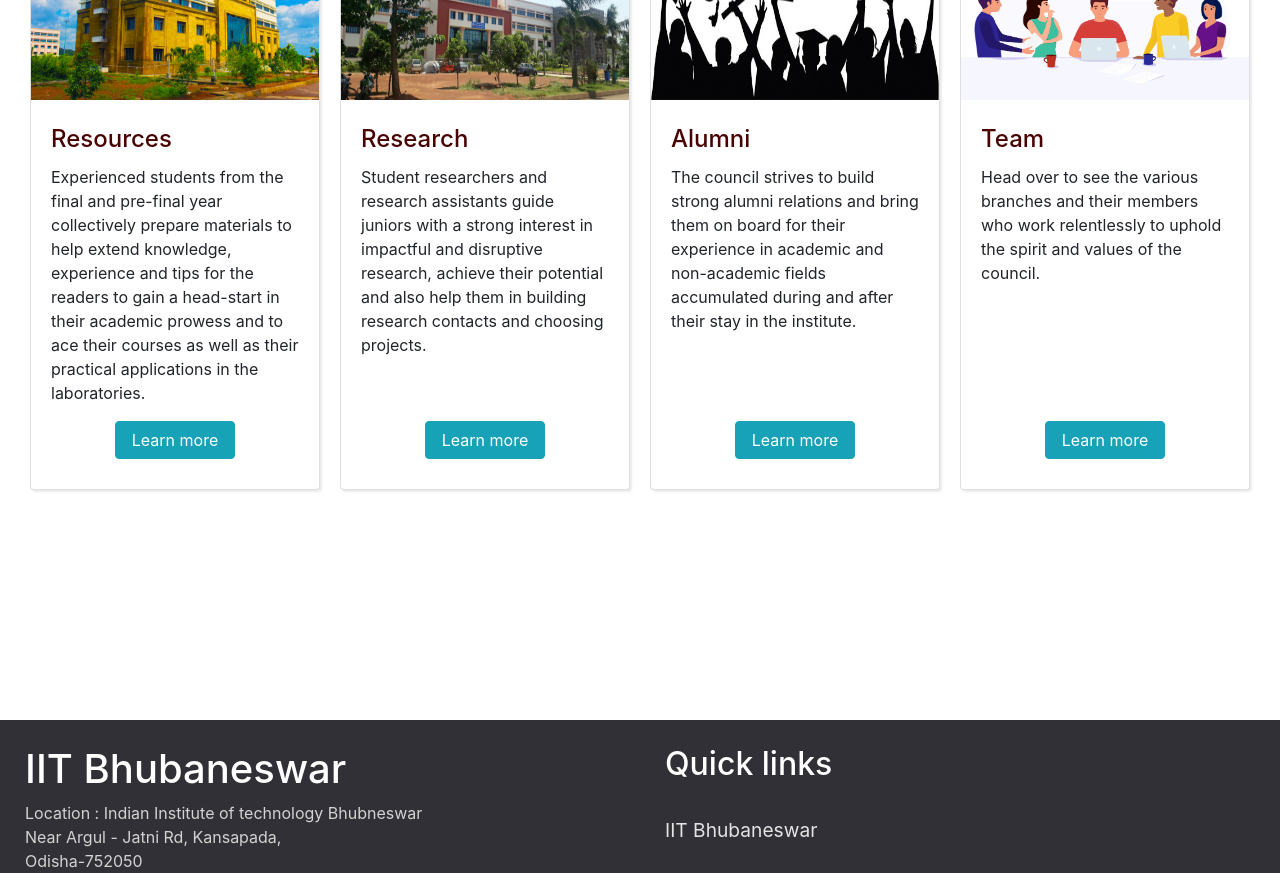
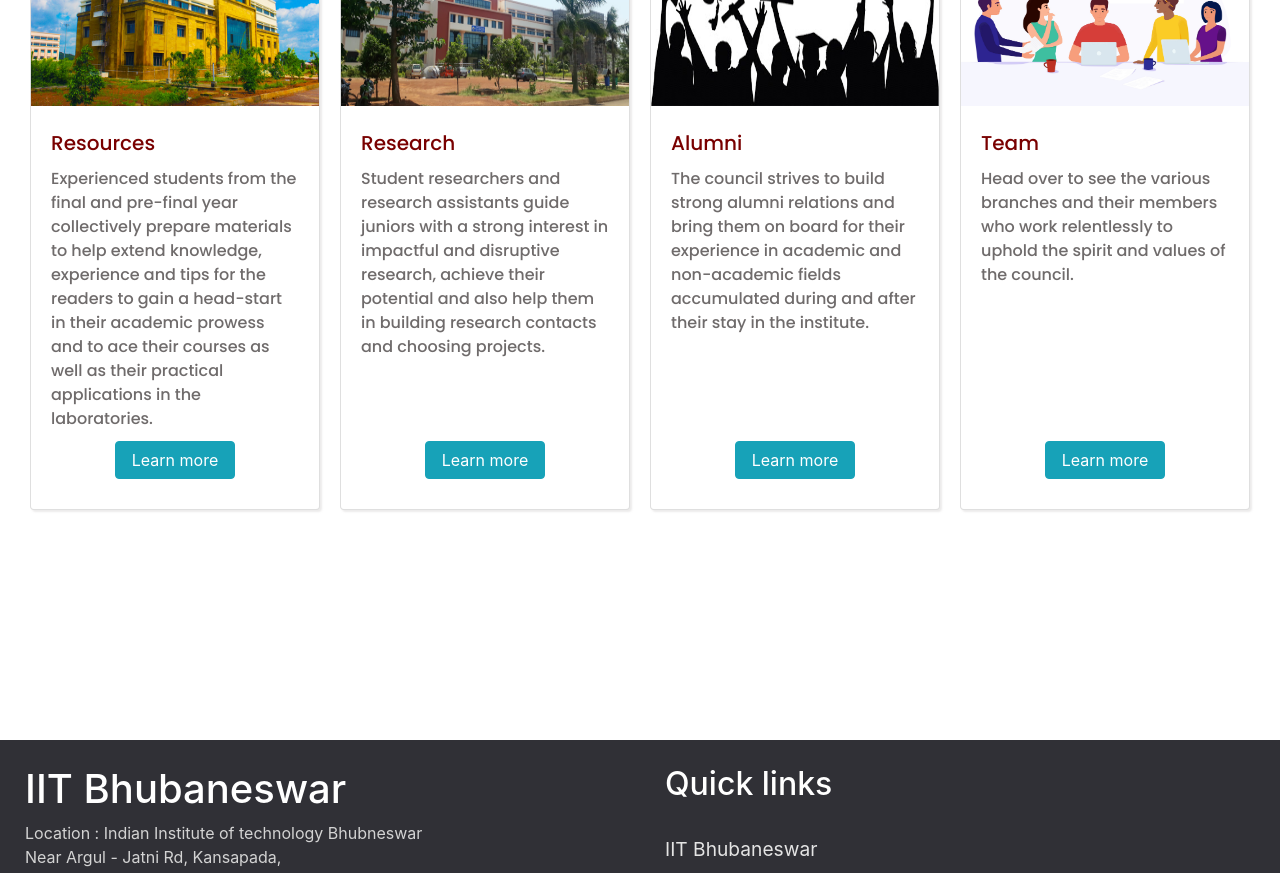
Before and after one commit to webd-iitbbs/Academic-Council, a React app: page / in a window 1280 px wide. Shown: the part 680-1553 px from the top of the page. Built offline with nearby package versions, Linux system fonts and the light colour scheme; a web font is replaced by a local one.

Commit message:
added font-family

```diff
--- a/src/containers/Home/Home.css
+++ b/src/containers/Home/Home.css
@@ -1,10 +1,10 @@
 .Jumbotron {
   background-image: linear-gradient(
       to bottom,
-      rgba(77, 68, 68, 0.171) 100%,
-      rgba(78, 66, 66, 0) 0%
+      rgba(75, 67, 67, 0.144) 100%,
+      rgba(107, 90, 90, 0) 0%
     ),
-    url('../../assets/Images/mainBuildin.jpg');
+    url('../../assets/Images/mainBuilding.jpg');
   background-repeat: no-repeat;
   background-position: center;
   background-size: cover;
@@ -85,6 +85,17 @@
 .cardBody {
   margin-bottom: 20px;
 }
+.cardText {
+  font-family: 'Poppins', sans-serif;
+  font-weight: 500;
+  color: rgba(53, 48, 48, 0.712);
+}
+.cardTitle {
+  font-family: 'Poppins', sans-serif;
+  font-size: 30px;
+  font-weight: 600;
+  color: rgb(121, 0, 0);
+}
 @media (max-width: 800px) {
   .cards {
     position: relative;
--- a/src/containers/Home/Home.js
+++ b/src/containers/Home/Home.js
@@ -49,11 +49,11 @@ class Home extends Component {
               />
               <Card.Body className="cardBody">
                 <Card.Title
-                  style={{ fontSize: '24px', color: 'rgb(73, 2, 2)' }}
+                 className="cardTitle"
                 >
                   Resources
                 </Card.Title>
-                <Card.Text>
+                <Card.Text className="cardText">
                   Experienced students from the final and pre-final year
                   collectively prepare materials to help extend knowledge,
                   experience and tips for the readers to gain a head-start in
@@ -73,11 +73,11 @@ class Home extends Component {
               <Card.Img variant="top" src={SES} className="images" />
               <Card.Body className="cardBody">
                 <Card.Title
-                  style={{ fontSize: '24px', color: 'rgb(73, 2, 2)' }}
+                 className="cardTitle"
                 >
                   Research
                 </Card.Title>
-                <Card.Text>
+                <Card.Text className="cardText">
                   Student researchers and research assistants guide juniors with
                   a strong interest in impactful and disruptive research,
                   achieve their potential and also help them in building
@@ -96,11 +96,11 @@ class Home extends Component {
               <Card.Img variant="top" src={AlumniPicture} className="images" />
               <Card.Body className="cardBody">
                 <Card.Title
-                  style={{ fontSize: '24px', color: 'rgb(73, 2, 2)' }}
+                 className="cardTitle"
                 >
                   Alumni
                 </Card.Title>
-                <Card.Text>
+                <Card.Text className="cardText">
                   The council strives to build strong alumni relations and bring
                   them on board for their experience in academic and
                   non-academic fields accumulated during and after their stay in
@@ -120,11 +120,11 @@ class Home extends Component {
               <Card.Img variant="top" src={TeamPicture} className="images" />
               <Card.Body className="cardBody">
                 <Card.Title
-                  style={{ fontSize: '24px', color: 'rgb(73, 2, 2)' }}
+                 className="cardTitle"
                 >
                   Team
                 </Card.Title>
-                <Card.Text>
+                <Card.Text className="cardText">
                   Head over to see the various branches and their members who
                   work relentlessly to uphold the spirit and values of the
                   council.
--- a/src/containers/Resources/Resources.css
+++ b/src/containers/Resources/Resources.css
@@ -35,6 +35,11 @@
   font-size: 27px;
   text-shadow: 1px 1px rgb(184, 199, 199);
 }
+.subText {
+  font-family: 'Poppins', sans-serif;
+  font-weight: 500;
+  color: rgba(26, 23, 23, 0.877);
+}
 
 ul {
   list-style-type: none;
@@ -43,13 +48,14 @@ ul {
   padding: 0px;
 }
 li a {
-  color: #f009dd;
+  font-family: 'Poppins', sans-serif;
+  color: rgb(13, 129, 52);
   padding: 0px;
-  font-size: 15px;
+  font-size: 14px;
 }
 
 li a:active {
-  color: rgb(22, 112, 22);
+  color: rgb(13, 129, 52);
   text-decoration: none;
 }
 li a:link {
--- a/src/containers/Resources/Resources.js
+++ b/src/containers/Resources/Resources.js
@@ -35,7 +35,7 @@ class Resources extends Component {
         </Jumbotron>
         <div className="content">
           <h2 className="heading">Objective</h2>
-          <p className="body">
+          <p className="subText">
             With the institute growing in number of students, age, and
             infrastructure, the council believes it is for the student community
             to step up and achieve great things by helping each other for our
@@ -46,9 +46,9 @@ class Resources extends Component {
           <h1 className="heading">Help guides</h1>
           <h2 className="subHeading">Schools</h2>
           <div className="cards" style={{ margin: '20px' }}>
-            <Card className="card">
+            <Card className="card" >
               <Card.Img variant="top" src={SES} className="images1" />
-              <Card.Body>
+              <Card.Body style={{padding:'10px'}}>
                 <Card.Title
                   style={{
                     fontSize: '24px',
```
Also changed, not shown: src/assets/Images/mainBuilding.jpg (added).
